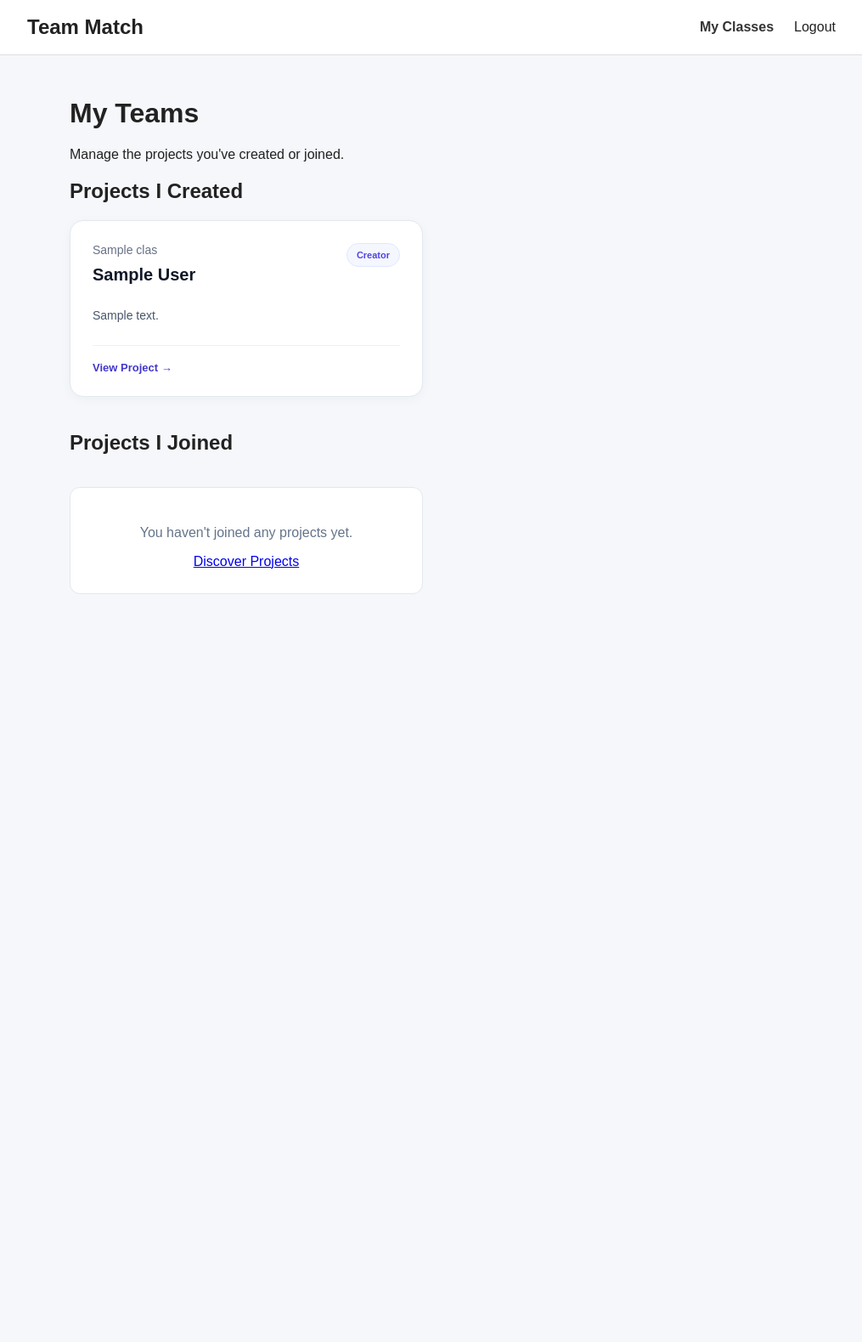
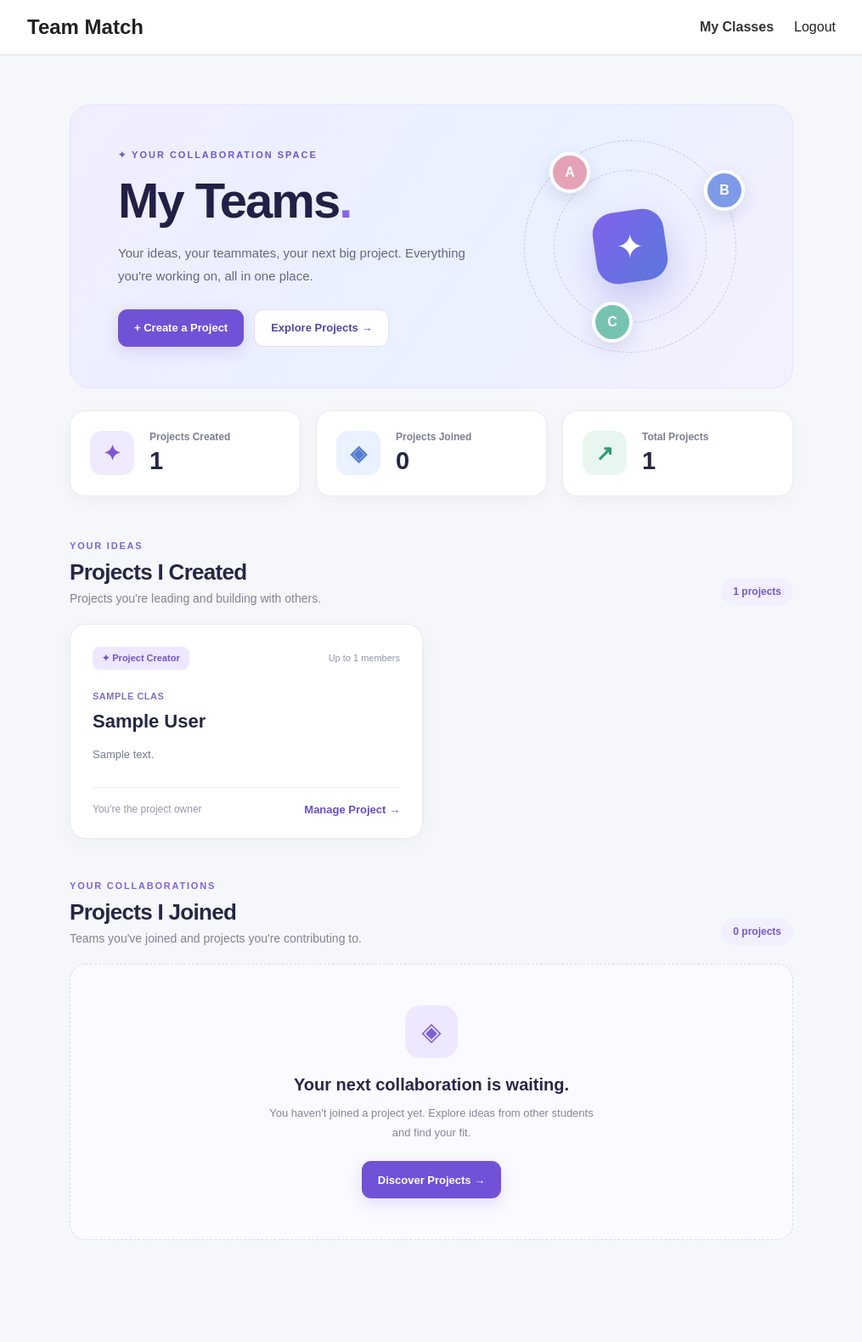
Before and after one commit to Rafael-Lozoya-III/CS-senior-project, a Django app: page /my-teams/ in a window 1280 px wide. Shown: the whole page at 85% size, without its empty margins (132-1147 px from the left). Before the commit the page ends 699 px from the top, so only its background shows below. Run offline with Django 5.2, Linux system fonts and the light colour scheme; a user stored in the database is signed in; tables that the repository leaves empty hold one stand-in row (values such as "Sample post").

Commit message:
Redesigned My Teams collaboration dashboard :)

```diff
--- /dev/null
+++ b/accounts/static/accounts/css/09-my-teams.css
@@ -0,0 +1,496 @@
+
+/* =========================================
+   MY TEAMS — Collaboration Dashboard
+   ========================================= */
+
+.my-teams-page {
+    width: 100%;
+    max-width: 1200px;
+    margin: 0 auto;
+    padding: 8px 0 70px;
+}
+
+/* Hero */
+
+.teams-hero {
+    position: relative;
+    display: flex;
+    align-items: center;
+    justify-content: space-between;
+    gap: 36px;
+    overflow: hidden;
+    min-height: 310px;
+    padding: 48px 56px;
+    border-radius: 24px;
+    background: linear-gradient(125deg, #f0edff 0%, #e9f1ff 55%, #f5f0ff 100%);
+    border: 1px solid #e5e4fb;
+}
+
+.teams-hero-content {
+    position: relative;
+    z-index: 2;
+    max-width: 580px;
+}
+
+.teams-eyebrow {
+    display: inline-block;
+    margin-bottom: 15px;
+    color: #7057c8;
+    font-size: 11px;
+    font-weight: 800;
+    letter-spacing: 2px;
+}
+
+.teams-hero h1 {
+    margin: 0 0 16px;
+    color: #222044;
+    font-size: clamp(38px, 5vw, 58px);
+    font-weight: 800;
+    letter-spacing: -2px;
+    line-height: 1.1;
+}
+
+.teams-title-dot {
+    color: #8a63e6;
+}
+
+.teams-hero p {
+    max-width: 480px;
+    margin: 0;
+    color: #666783;
+    font-size: 15px;
+    line-height: 1.8;
+}
+
+.teams-hero-actions {
+    display: flex;
+    flex-wrap: wrap;
+    gap: 12px;
+    margin-top: 26px;
+}
+
+.teams-primary-button,
+.teams-secondary-button {
+    display: inline-flex;
+    align-items: center;
+    justify-content: center;
+    min-height: 44px;
+    padding: 12px 19px;
+    border-radius: 11px;
+    font-size: 13px;
+    font-weight: 700;
+    text-decoration: none;
+    transition: transform 0.2s ease, box-shadow 0.2s ease;
+}
+
+.teams-primary-button {
+    background: #7151d6;
+    color: #fff;
+    box-shadow: 0 6px 18px rgba(113, 81, 214, 0.18);
+}
+
+.teams-secondary-button {
+    background: #fff;
+    color: #5546a3;
+    border: 1px solid #e3ddf6;
+}
+
+.teams-primary-button:hover,
+.teams-secondary-button:hover {
+    transform: translateY(-2px);
+    text-decoration: none;
+}
+
+.teams-primary-button:hover {
+    background: #5e3fc4;
+    color: #fff;
+}
+
+.teams-secondary-button:hover {
+    color: #43338e;
+    box-shadow: 0 6px 18px rgba(67, 51, 142, 0.08);
+}
+
+/* Connected team illustration */
+
+.teams-hero-art {
+    position: relative;
+    flex: 0 0 270px;
+    height: 230px;
+}
+
+.teams-art-ring {
+    position: absolute;
+    left: 50%;
+    top: 50%;
+    border: 1px dashed rgba(115, 91, 205, 0.3);
+    border-radius: 50%;
+    transform: translate(-50%, -50%);
+}
+
+.teams-art-ring-one {
+    width: 180px;
+    height: 180px;
+}
+
+.teams-art-ring-two {
+    width: 250px;
+    height: 250px;
+}
+
+.teams-art-center {
+    position: absolute;
+    left: 50%;
+    top: 50%;
+    display: grid;
+    width: 84px;
+    height: 84px;
+    place-items: center;
+    border-radius: 25px;
+    background: linear-gradient(135deg, #8162ec, #5a78dc);
+    color: white;
+    font-size: 40px;
+    box-shadow: 0 18px 40px rgba(96, 84, 207, 0.28);
+    transform: translate(-50%, -50%) rotate(-8deg);
+}
+
+.teams-art-center span {
+    transform: rotate(8deg);
+}
+
+.teams-art-node {
+    position: absolute;
+    display: grid;
+    width: 48px;
+    height: 48px;
+    place-items: center;
+    border: 4px solid #fff;
+    border-radius: 50%;
+    color: #fff;
+    font-weight: 800;
+    box-shadow: 0 7px 20px rgba(60, 65, 110, 0.14);
+}
+
+.teams-art-node-one {
+    top: 4px;
+    left: 40px;
+    background: #e5a2b7;
+}
+
+.teams-art-node-two {
+    top: 25px;
+    right: 0;
+    background: #7d9be7;
+}
+
+.teams-art-node-three {
+    bottom: 2px;
+    left: 90px;
+    background: #76c3b2;
+}
+
+/* Statistics */
+
+.teams-stats {
+    display: grid;
+    grid-template-columns: repeat(3, minmax(0, 1fr));
+    gap: 18px;
+    margin: 26px 0 48px;
+}
+
+.teams-stat-card {
+    display: flex;
+    align-items: center;
+    gap: 18px;
+    padding: 23px;
+    border: 1px solid #e9eaf1;
+    border-radius: 17px;
+    background: #fff;
+    box-shadow: 0 5px 18px rgba(32, 35, 72, 0.035);
+}
+
+.teams-stat-icon {
+    display: grid;
+    flex: 0 0 52px;
+    width: 52px;
+    height: 52px;
+    place-items: center;
+    border-radius: 14px;
+    font-size: 25px;
+    font-weight: 700;
+}
+
+.teams-stat-purple {
+    background: #f0eaff;
+    color: #8057d5;
+}
+
+.teams-stat-blue {
+    background: #eaf1ff;
+    color: #547cce;
+}
+
+.teams-stat-green {
+    background: #e7f7ef;
+    color: #319a70;
+}
+
+.teams-stat-card > div:last-child {
+    display: flex;
+    flex-direction: column;
+    gap: 4px;
+}
+
+.teams-stat-label {
+    color: #7b7f91;
+    font-size: 12px;
+    font-weight: 600;
+}
+
+.teams-stat-card strong {
+    color: #252744;
+    font-size: 29px;
+    line-height: 1.2;
+}
+
+/* Section headings */
+
+.teams-section {
+    margin-top: 45px;
+}
+
+.teams-section-heading {
+    display: flex;
+    align-items: flex-end;
+    justify-content: space-between;
+    flex-wrap: wrap;
+    gap: 18px;
+    margin-bottom: 22px;
+}
+
+.teams-section-eyebrow {
+    color: #8065d4;
+    font-size: 11px;
+    font-weight: 800;
+    letter-spacing: 1.8px;
+}
+
+.teams-section-heading h2 {
+    margin: 8px 0 7px;
+    color: #252744;
+    font-size: 26px;
+    letter-spacing: -0.7px;
+}
+
+.teams-section-heading p {
+    margin: 0;
+    color: #818497;
+    font-size: 14px;
+}
+
+.teams-section-count {
+    padding: 9px 14px;
+    border-radius: 20px;
+    background: #f2efff;
+    color: #7659c4;
+    font-size: 12px;
+    font-weight: 700;
+}
+
+/* Project cards */
+
+.teams-project-grid {
+    display: grid;
+    grid-template-columns: repeat(2, minmax(0, 1fr));
+    gap: 20px;
+}
+
+.teams-project-card {
+    display: flex;
+    flex-direction: column;
+    min-width: 0;
+    padding: 26px;
+    border: 1px solid #e9e9f2;
+    border-radius: 19px;
+    background: #fff;
+    box-shadow: 0 6px 24px rgba(30, 32, 75, 0.035);
+    transition: transform 0.2s ease, box-shadow 0.2s ease;
+}
+
+.teams-project-card:hover {
+    transform: translateY(-4px);
+    box-shadow: 0 14px 35px rgba(40, 40, 90, 0.09);
+}
+
+.teams-project-card-top {
+    display: flex;
+    justify-content: space-between;
+    align-items: center;
+    flex-wrap: wrap;
+    gap: 10px;
+    margin-bottom: 25px;
+}
+
+.teams-project-role {
+    display: inline-block;
+    padding: 7px 11px;
+    border-radius: 8px;
+    font-size: 11px;
+    font-weight: 800;
+}
+
+.teams-role-creator {
+    background: #eee8ff;
+    color: #7452c4;
+}
+
+.teams-role-member {
+    background: #e8f2ff;
+    color: #4d79bd;
+}
+
+.teams-project-capacity {
+    color: #9296a5;
+    font-size: 11px;
+}
+
+.teams-project-course {
+    margin-bottom: 10px;
+    color: #8270bb;
+    font-size: 11px;
+    font-weight: 800;
+    letter-spacing: 0.5px;
+    text-transform: uppercase;
+}
+
+.teams-project-card h3 {
+    margin: 0 0 13px;
+    color: #242643;
+    font-size: 22px;
+    line-height: 1.3;
+}
+
+.teams-project-description {
+    flex: 1;
+    margin: 0 0 26px;
+    color: #75798d;
+    font-size: 13px;
+    line-height: 1.8;
+}
+
+.teams-project-card-bottom {
+    display: flex;
+    align-items: center;
+    justify-content: space-between;
+    flex-wrap: wrap;
+    gap: 12px;
+    padding-top: 18px;
+    border-top: 1px solid #eeeeF4;
+}
+
+.teams-project-meta {
+    color: #9799a8;
+    font-size: 12px;
+}
+
+.teams-project-link {
+    color: #6b4cc4;
+    font-size: 13px;
+    font-weight: 800;
+    text-decoration: none;
+}
+
+.teams-project-link:hover {
+    color: #4d34a4;
+    text-decoration: underline;
+}
+
+/* Empty states */
+
+.teams-empty-state {
+    grid-column: 1 / -1;
+    padding: 48px 25px;
+    border: 1px dashed #dcd5f4;
+    border-radius: 19px;
+    background: #fbfaff;
+    text-align: center;
+}
+
+.teams-empty-icon {
+    display: grid;
+    width: 62px;
+    height: 62px;
+    margin: 0 auto 20px;
+    place-items: center;
+    border-radius: 18px;
+    background: #eee8ff;
+    color: #8060d8;
+    font-size: 30px;
+}
+
+.teams-empty-state h3 {
+    margin: 0 0 10px;
+    color: #292747;
+    font-size: 20px;
+}
+
+.teams-empty-state p {
+    max-width: 400px;
+    margin: 0 auto 22px;
+    color: #83869b;
+    font-size: 13px;
+    line-height: 1.8;
+}
+
+/* Responsive */
+
+@media (max-width: 900px) {
+    .teams-hero {
+        padding: 38px;
+    }
+
+    .teams-hero-art {
+        flex-basis: 210px;
+        transform: scale(0.8);
+    }
+
+    .teams-stats {
+        gap: 12px;
+    }
+
+    .teams-stat-card {
+        padding: 17px;
+        gap: 12px;
+    }
+}
+
+@media (max-width: 700px) {
+    .teams-hero {
+        padding: 32px 24px;
+        min-height: auto;
+    }
+
+    .teams-hero-art {
+        display: none;
+    }
+
+    .teams-stats {
+        grid-template-columns: 1fr;
+    }
+
+    .teams-project-grid {
+        grid-template-columns: 1fr;
+    }
+
+    .teams-section-heading h2 {
+        font-size: 23px;
+    }
+}
+
+@media (prefers-reduced-motion: reduce) {
+    .teams-primary-button,
+    .teams-secondary-button,
+    .teams-project-card {
+        transition: none;
+    }
+}
--- a/accounts/static/accounts/style.css
+++ b/accounts/static/accounts/style.css
@@ -1,3 +1,4 @@
+
 /* Team Match CSS - imports are ordered to preserve existing styles. */
 @import url("css/01-base.css");
 @import url("css/02-profile.css");
@@ -7,3 +8,4 @@
 @import url("css/06-discover-additions.css");
 @import url("css/07-profile-additions.css");
 @import url("css/08-auth-redesign.css");
+@import url("css/09-my-teams.css");
--- a/accounts/templates/accounts/my_teams.html
+++ b/accounts/templates/accounts/my_teams.html
@@ -5,101 +5,238 @@
 
 {% block content %}
 
-<div class="discover-header">
-    <h1>My Teams</h1>
-    <p>Manage the projects you've created or joined.</p>
+<div class="my-teams-page">
+
+    <!-- Dashboard header -->
+    <section class="teams-hero">
+        <div class="teams-hero-content">
+            <span class="teams-eyebrow">
+                ✦ YOUR COLLABORATION SPACE
+            </span>
+
+            <h1>My Teams<span class="teams-title-dot">.</span></h1>
+
+            <p>
+                Your ideas, your teammates, your next big project.
+                Everything you're working on, all in one place.
+            </p>
+
+            <div class="teams-hero-actions">
+                <a href="{% url 'create_project' %}"
+                   class="teams-primary-button">
+                    + Create a Project
+                </a>
+
+                <a href="{% url 'discover' %}"
+                   class="teams-secondary-button">
+                    Explore Projects →
+                </a>
+            </div>
         </div>
 
-<section>
-    <h2 class="section-title">Projects I Created</h2>
+        <div class="teams-hero-art" aria-hidden="true">
+            <div class="teams-art-ring teams-art-ring-one"></div>
+            <div class="teams-art-ring teams-art-ring-two"></div>
 
-    <div class="project-list">
+            <div class="teams-art-center">
+                <span>✦</span>
+            </div>
+
+            <div class="teams-art-node teams-art-node-one">A</div>
+            <div class="teams-art-node teams-art-node-two">B</div>
+            <div class="teams-art-node teams-art-node-three">C</div>
+        </div>
+    </section>
+
+    <!-- Overview -->
+    <section class="teams-stats">
+        <div class="teams-stat-card">
+            <div class="teams-stat-icon teams-stat-purple">✦</div>
+            <div>
+                <span class="teams-stat-label">Projects Created</span>
+                <strong>{{ created_projects|length }}</strong>
+            </div>
+        </div>
+
+        <div class="teams-stat-card">
+            <div class="teams-stat-icon teams-stat-blue">◈</div>
+            <div>
+                <span class="teams-stat-label">Projects Joined</span>
+                <strong>{{ joined_projects|length }}</strong>
+            </div>
+        </div>
+
+        <div class="teams-stat-card">
+            <div class="teams-stat-icon teams-stat-green">↗</div>
+            <div>
+                <span class="teams-stat-label">Total Projects</span>
+                <strong>
+                    {{ created_projects.count|add:joined_projects.count }}
+                </strong>
+            </div>
+        </div>
+    </section>
+
+    <!-- Created projects -->
+    <section class="teams-section">
+
+        <div class="teams-section-heading">
+            <div>
+                <span class="teams-section-eyebrow">YOUR IDEAS</span>
+                <h2>Projects I Created</h2>
+                <p>
+                    Projects you're leading and building with others.
+                </p>
+            </div>
+
+            <span class="teams-section-count">
+                {{ created_projects|length }} projects
+            </span>
+        </div>
+
+        <div class="teams-project-grid">
+
             {% for project in created_projects %}
-            <div class="project-card">
 
-                <div class="project-card-header">
-                    <div>
-                        <p class="project-course">
+                <article class="teams-project-card">
+                    <div class="teams-project-card-top">
+                        <span class="teams-project-role teams-role-creator">
+                            ✦ Project Creator
+                        </span>
+
+                        <span class="teams-project-capacity">
+                            Up to {{ project.max_members }} members
+                        </span>
+                    </div>
+
+                    <span class="teams-project-course">
                         {% if project.class_group %}
                             {{ project.class_group.name }}
                         {% else %}
                             Independent Project
                         {% endif %}
-                        </p>
+                    </span>
 
-                        <h2>{{ project.title }}</h2>
-                    </div>
+                    <h3>{{ project.title }}</h3>
 
-                    <span class="tag">Creator</span>
-                </div>
-
-                <p class="project-description">
+                    <p class="teams-project-description">
                         {{ project.description|truncatewords:35 }}
                     </p>
 
-                <div class="project-footer">
+                    <div class="teams-project-card-bottom">
+                        <span class="teams-project-meta">
+                            You're the project owner
+                        </span>
+
                         <a href="{% url 'project_detail' project.id %}"
-                       class="project-link">
-                        View Project →
+                           class="teams-project-link">
+                            Manage Project →
+                        </a>
+                    </div>
+                </article>
+
+            {% empty %}
+
+                <div class="teams-empty-state">
+                    <div class="teams-empty-icon">✦</div>
+                    <h3>Every great idea starts somewhere.</h3>
+                    <p>
+                        You haven't created a project yet.
+                        Share an idea and start building your team.
+                    </p>
+
+                    <a href="{% url 'create_project' %}"
+                       class="teams-primary-button">
+                        Create Your First Project →
                     </a>
                 </div>
 
+            {% endfor %}
+
         </div>
-        {% empty %}
-            <div class="no-results">
-                <p>You haven't created any projects yet.</p>
-                <a href="{% url 'create_project' %}">
-                    Create a Project
-                </a>
-            </div>
-        {% endfor %}
-    </div>
+
     </section>
 
-<section style="margin-top: 40px;">
-    <h2 class="section-title">Projects I Joined</h2>
+    <!-- Joined projects -->
+    <section class="teams-section">
 
-    <div class="project-list">
+        <div class="teams-section-heading">
+            <div>
+                <span class="teams-section-eyebrow">YOUR COLLABORATIONS</span>
+                <h2>Projects I Joined</h2>
+                <p>
+                    Teams you've joined and projects you're contributing to.
+                </p>
+            </div>
+
+            <span class="teams-section-count">
+                {{ joined_projects|length }} projects
+            </span>
+        </div>
+
+        <div class="teams-project-grid">
+
             {% for project in joined_projects %}
-            <div class="project-card">
 
-                <div class="project-card-header">
-                    <div>
-                        <p class="project-course">
+                <article class="teams-project-card">
+                    <div class="teams-project-card-top">
+                        <span class="teams-project-role teams-role-member">
+                            ◈ Team Member
+                        </span>
+
+                        <span class="teams-project-capacity">
+                            Up to {{ project.max_members }} members
+                        </span>
+                    </div>
+
+                    <span class="teams-project-course">
                         {% if project.class_group %}
                             {{ project.class_group.name }}
                         {% else %}
                             Independent Project
                         {% endif %}
-                        </p>
+                    </span>
 
-                        <h2>{{ project.title }}</h2>
-                    </div>
+                    <h3>{{ project.title }}</h3>
 
-                    <span class="tag">Member</span>
-                </div>
-
-                <p class="project-description">
+                    <p class="teams-project-description">
                         {{ project.description|truncatewords:35 }}
                     </p>
 
-                <div class="project-footer">
+                    <div class="teams-project-card-bottom">
+                        <span class="teams-project-meta">
+                            Created by {{ project.creator.username }}
+                        </span>
+
                         <a href="{% url 'project_detail' project.id %}"
-                       class="project-link">
-                        View Project →
+                           class="teams-project-link">
+                            View Team →
+                        </a>
+                    </div>
+                </article>
+
+            {% empty %}
+
+                <div class="teams-empty-state">
+                    <div class="teams-empty-icon">◈</div>
+                    <h3>Your next collaboration is waiting.</h3>
+                    <p>
+                        You haven't joined a project yet.
+                        Explore ideas from other students and find your fit.
+                    </p>
+
+                    <a href="{% url 'discover' %}"
+                       class="teams-primary-button">
+                        Discover Projects →
                     </a>
                 </div>
 
+            {% endfor %}
+
         </div>
-        {% empty %}
-            <div class="no-results">
-                <p>You haven't joined any projects yet.</p>
-                <a href="{% url 'discover' %}">
-                    Discover Projects
-                </a>
-            </div>
-        {% endfor %}
-    </div>
+
     </section>
 
+</div>
+
 {% endblock %}
```
Lines whose indentation alone changed are shown as unchanged.
